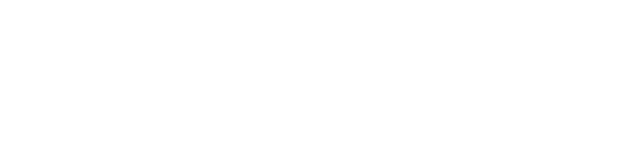
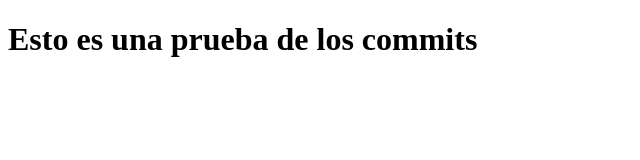
Before and after one commit to River0-Jose/repositorio-01, a plain HTML site: page index.html in a window 1280 px wide. Shown: the whole page, without its empty margins (0-640 px from the left). Drawn offline with Linux system fonts and the light colour scheme.

Commit message:
añado un parrafo

```diff
--- a/index.html
+++ b/index.html
@@ -6,6 +6,6 @@
     <title>Prueba</title>
 </head>
 <body>
-
+    <h1>Esto es una prueba de los commits</h1>
 </body>
 </html>
```
